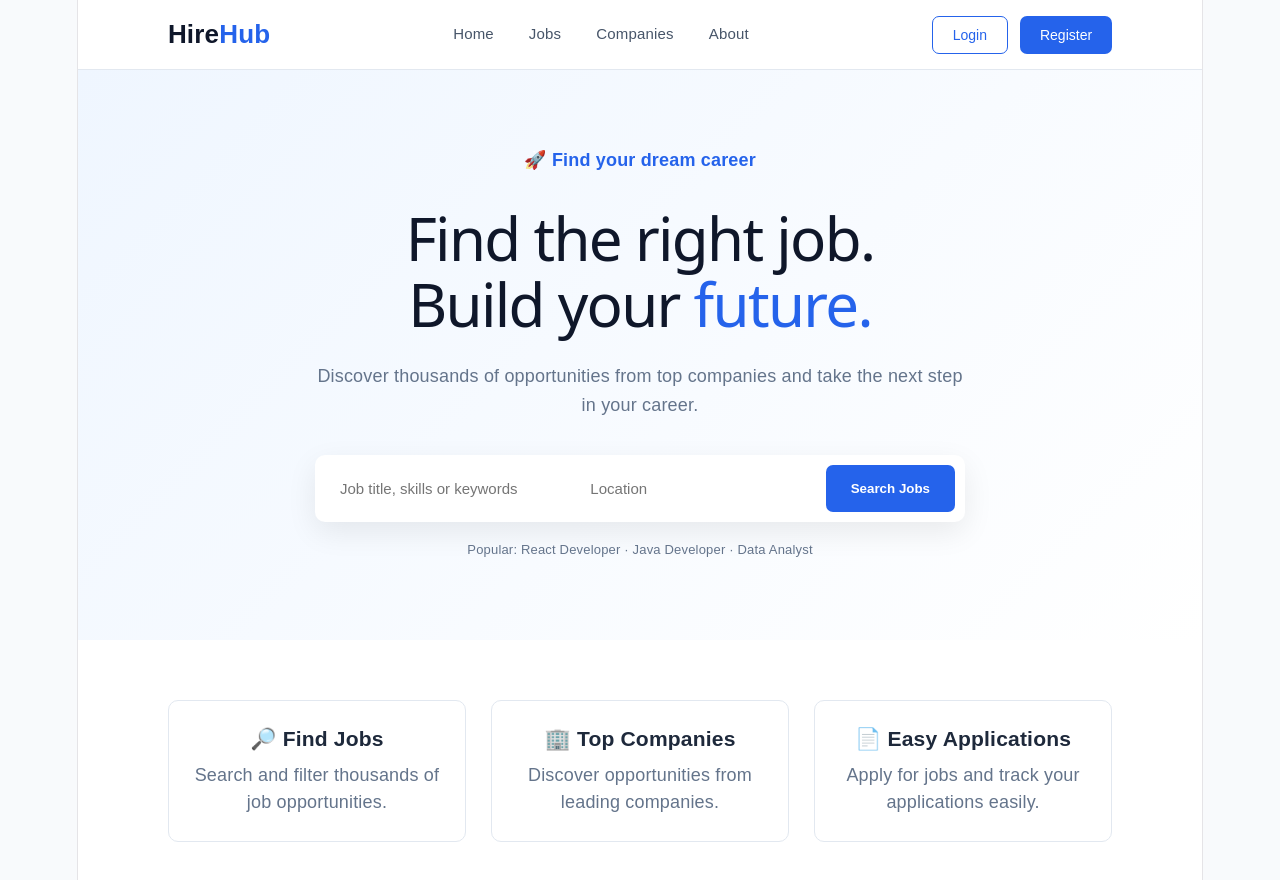
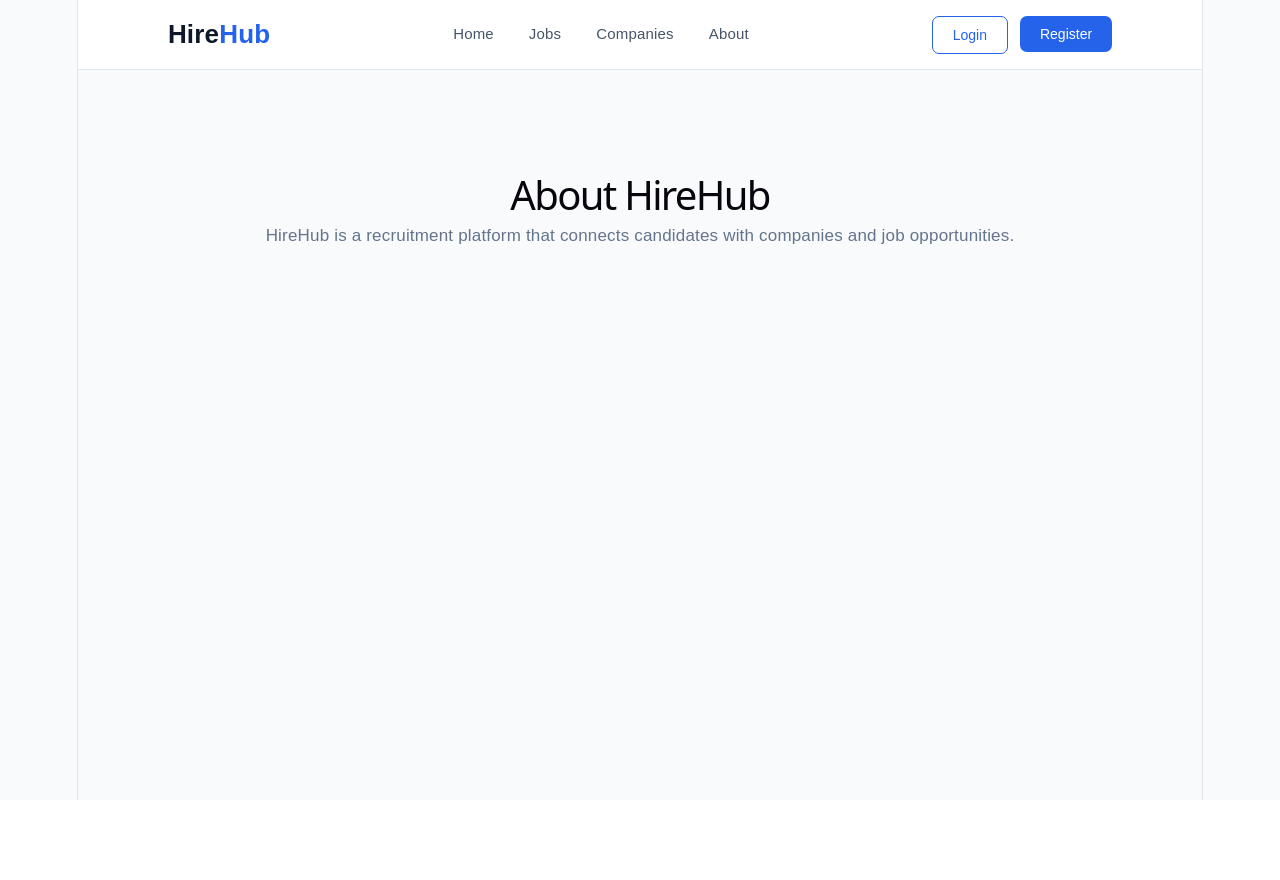
Before and after one commit to lnkduser189/HireHub, a React app in the folder frontend/: page /about in a window 1280 px wide. Shown: the top 880 px of the page. After the commit the page ends 800 px from the top, so only its background shows below. Built offline with nearby package versions, Linux system fonts and the light colour scheme; the HTML template or start-up script is replaced by a standard one.

Commit message:
Add React Router and application pages

```diff
--- a/frontend/package.json
+++ b/frontend/package.json
@@ -11,7 +11,8 @@
   },
   "dependencies": {
     "react": "^19.2.8",
-    "react-dom": "^19.2.8"
+    "react-dom": "^19.2.8",
+    "react-router-dom": "^7.18.2"
   },
   "devDependencies": {
     "@eslint/js": "^10.0.1",
--- a/frontend/src/App.css
+++ b/frontend/src/App.css
@@ -212,3 +212,43 @@ body {
     grid-template-columns: 1fr;
   }
 }
+.page {
+  min-height: calc(100vh - 70px);
+  padding: 80px 8%;
+  background: #f8fafc;
+}
+
+.page h1 {
+  font-size: 40px;
+  margin-bottom: 15px;
+}
+
+.page p {
+  color: #64748b;
+  font-size: 17px;
+}
+
+.page form {
+  margin-top: 30px;
+  max-width: 400px;
+  display: flex;
+  flex-direction: column;
+  gap: 15px;
+}
+
+.page form input {
+  padding: 14px;
+  border: 1px solid #cbd5e1;
+  border-radius: 7px;
+  font-size: 15px;
+}
+
+.page form button {
+  padding: 14px;
+  border: none;
+  border-radius: 7px;
+  background: #2563eb;
+  color: white;
+  cursor: pointer;
+  font-size: 15px;
+}
--- a/frontend/src/App.jsx
+++ b/frontend/src/App.jsx
@@ -1,71 +1,35 @@
+import { BrowserRouter, Routes, Route } from "react-router-dom";
+
 import Navbar from "./components/Navbar";
+
+import Home from "./pages/Home";
+import Jobs from "./pages/Jobs";
+import Login from "./pages/Login";
+import Register from "./pages/Register";
+import Companies from "./pages/Companies";
+import About from "./pages/About";
+
 import "./App.css";
 
 function App() {
   return (
-    <div className="app">
+    <BrowserRouter>
       <Navbar />
 
-      <main>
-        <section className="hero">
-          <div className="hero-content">
-            <p className="hero-tag">🚀 Find your dream career</p>
+      <Routes>
+        <Route path="/" element={<Home />} />
 
-            <h1>
-              Find the right job.
-              <br />
-              Build your <span>future.</span>
-            </h1>
+        <Route path="/jobs" element={<Jobs />} />
 
-            <p className="hero-description">
-              Discover thousands of opportunities from top companies
-              and take the next step in your career.
-            </p>
+        <Route path="/login" element={<Login />} />
 
-            <div className="search-box">
-              <input
-                type="text"
-                placeholder="Job title, skills or keywords"
-              />
+        <Route path="/register" element={<Register />} />
 
-              <input
-                type="text"
-                placeholder="Location"
-              />
+        <Route path="/companies" element={<Companies />} />
 
-              <button>Search Jobs</button>
-            </div>
-
-            <p className="popular">
-              Popular: React Developer · Java Developer · Data Analyst
-            </p>
-          </div>
-        </section>
-
-        <section className="features">
-          <div className="feature">
-            <h3>🔎 Find Jobs</h3>
-            <p>
-              Search and filter thousands of job opportunities.
-            </p>
-          </div>
-
-          <div className="feature">
-            <h3>🏢 Top Companies</h3>
-            <p>
-              Discover opportunities from leading companies.
-            </p>
-          </div>
-
-          <div className="feature">
-            <h3>📄 Easy Applications</h3>
-            <p>
-              Apply for jobs and track your applications easily.
-            </p>
-          </div>
-        </section>
-      </main>
-    </div>
+        <Route path="/about" element={<About />} />
+      </Routes>
+    </BrowserRouter>
   );
 }
 
--- a/frontend/src/components/Navbar.jsx
+++ b/frontend/src/components/Navbar.jsx
@@ -1,21 +1,49 @@
+import { Link } from "react-router-dom";
+
 function Navbar() {
   return (
     <nav className="navbar">
+
       <div className="logo">
         Hire<span>Hub</span>
       </div>
 
       <div className="nav-links">
-        <a href="/">Home</a>
-        <a href="/jobs">Jobs</a>
-        <a href="/companies">Companies</a>
-        <a href="/about">About</a>
+
+        <Link to="/">
+          Home
+        </Link>
+
+        <Link to="/jobs">
+          Jobs
+        </Link>
+
+        <Link to="/companies">
+          Companies
+        </Link>
+
+        <Link to="/about">
+          About
+        </Link>
+
       </div>
 
       <div className="nav-buttons">
-        <button className="login-btn">Login</button>
-        <button className="register-btn">Register</button>
+
+        <Link to="/login">
+          <button className="login-btn">
+            Login
+          </button>
+        </Link>
+
+        <Link to="/register">
+          <button className="register-btn">
+            Register
+          </button>
+        </Link>
+
       </div>
+
     </nav>
   );
 }
--- /dev/null
+++ b/frontend/src/pages/About.jsx
@@ -0,0 +1,14 @@
+function About() {
+  return (
+    <div className="page">
+      <h1>About HireHub</h1>
+
+      <p>
+        HireHub is a recruitment platform that connects
+        candidates with companies and job opportunities.
+      </p>
+    </div>
+  );
+}
+
+export default About;
--- /dev/null
+++ b/frontend/src/pages/Companies.jsx
@@ -0,0 +1,10 @@
+function Companies() {
+  return (
+    <div className="page">
+      <h1>Companies</h1>
+      <p>Explore companies hiring on HireHub.</p>
+    </div>
+  );
+}
+
+export default Companies;
--- /dev/null
+++ b/frontend/src/pages/Home.jsx
@@ -0,0 +1,40 @@
+function Home() {
+  return (
+    <section className="hero">
+      <div className="hero-content">
+        <p className="hero-tag">🚀 Find your dream career</p>
+
+        <h1>
+          Find the right job.
+          <br />
+          Build your <span>future.</span>
+        </h1>
+
+        <p className="hero-description">
+          Discover thousands of opportunities from top companies
+          and take the next step in your career.
+        </p>
+
+        <div className="search-box">
+          <input
+            type="text"
+            placeholder="Job title, skills or keywords"
+          />
+
+          <input
+            type="text"
+            placeholder="Location"
+          />
+
+          <button>Search Jobs</button>
+        </div>
+
+        <p className="popular">
+          Popular: React Developer · Java Developer · Data Analyst
+        </p>
+      </div>
+    </section>
+  );
+}
+
+export default Home;
--- /dev/null
+++ b/frontend/src/pages/Jobs.jsx
@@ -0,0 +1,10 @@
+function Jobs() {
+  return (
+    <div className="page">
+      <h1>Find Jobs</h1>
+      <p>Explore available job opportunities.</p>
+    </div>
+  );
+}
+
+export default Jobs;
--- /dev/null
+++ b/frontend/src/pages/Login.jsx
@@ -0,0 +1,25 @@
+function Login() {
+  return (
+    <div className="page">
+      <h1>Login</h1>
+
+      <form>
+        <input
+          type="email"
+          placeholder="Email"
+        />
+
+        <input
+          type="password"
+          placeholder="Password"
+        />
+
+        <button type="submit">
+          Login
+        </button>
+      </form>
+    </div>
+  );
+}
+
+export default Login;
--- /dev/null
+++ b/frontend/src/pages/Register.jsx
@@ -0,0 +1,30 @@
+function Register() {
+  return (
+    <div className="page">
+      <h1>Create an Account</h1>
+
+      <form>
+        <input
+          type="text"
+          placeholder="Full Name"
+        />
+
+        <input
+          type="email"
+          placeholder="Email"
+        />
+
+        <input
+          type="password"
+          placeholder="Password"
+        />
+
+        <button type="submit">
+          Register
+        </button>
+      </form>
+    </div>
+  );
+}
+
+export default Register;
```
Also changed, not shown: 1 other file (tests, documents, lock files or other folders).
